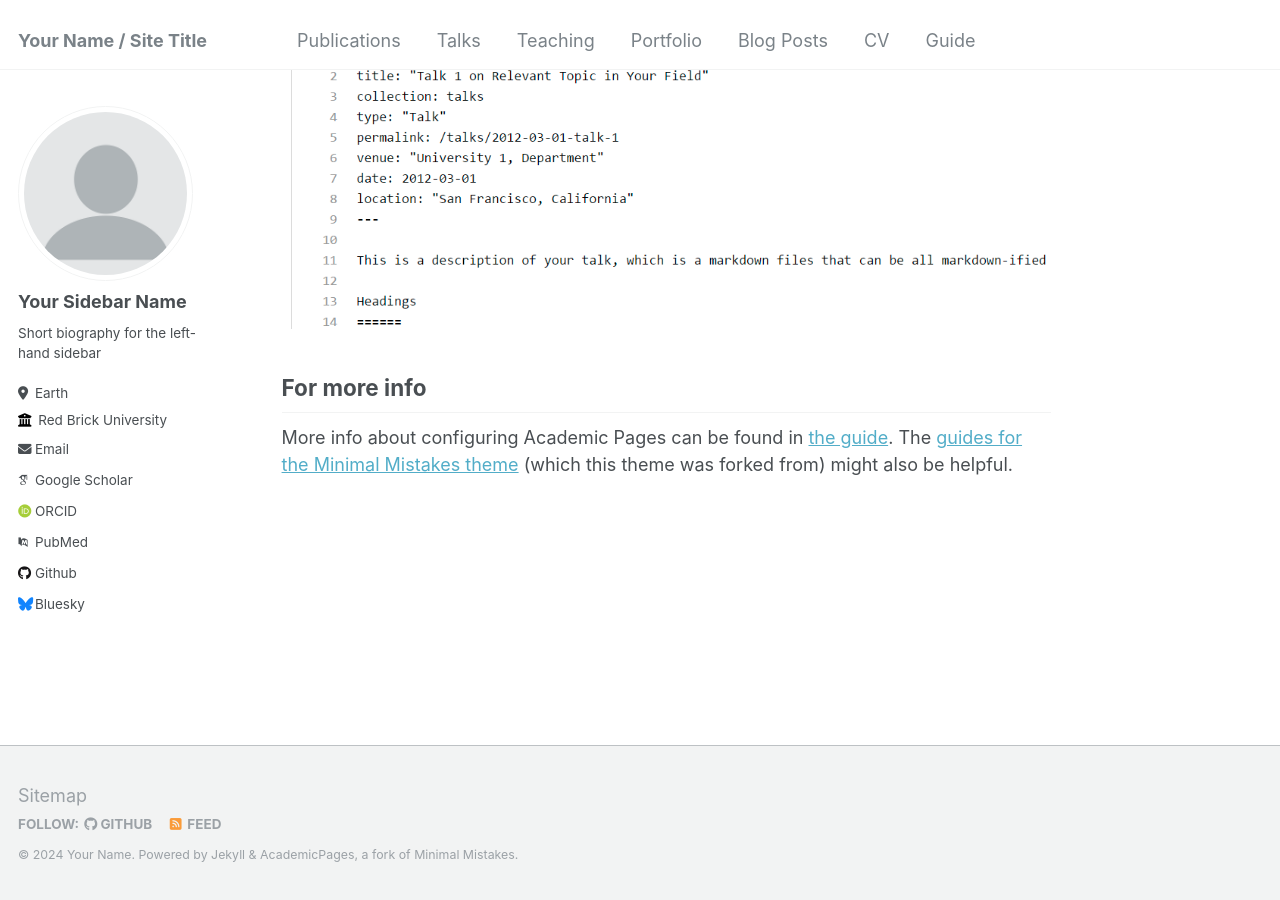
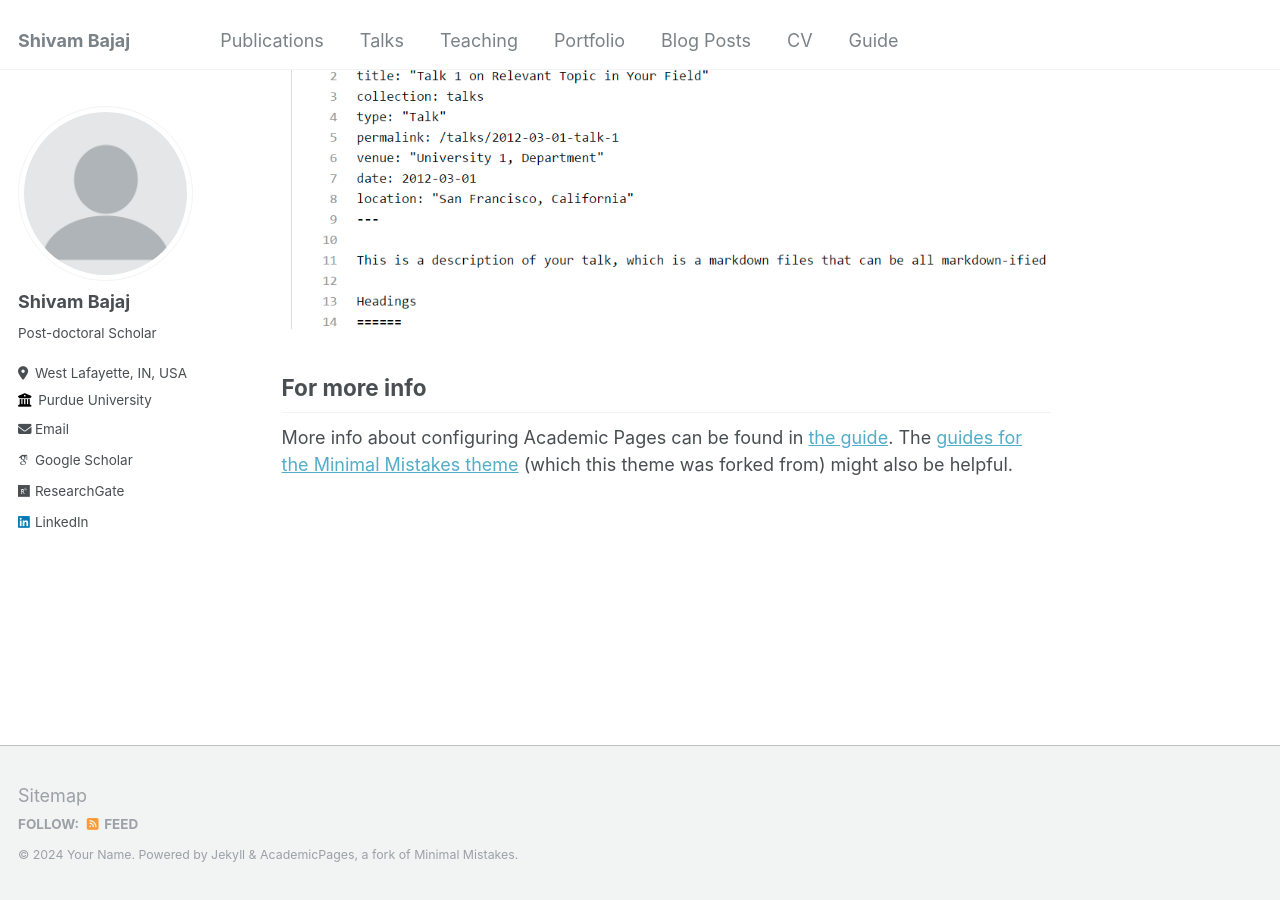
Before and after one commit to shivambajaj08/shivambajaj08.github.io, a Jekyll site: the page built from _pages/about.md, in a window 1280 px wide and 900 px high, scrolled down 2660 px. Built offline with Jekyll 4.4.1, drawn with Linux system fonts in a browser that asks for light colours; some web fonts are replaced.

Commit message:
Update _config.yml

```diff
--- a/_config.yml
+++ b/_config.yml
@@ -8,13 +8,13 @@
 
 # Basic Site Settings
 locale                   : "en-US"
-title                    : "Your Name / Site Title"
+title                    : "Shivam Bajaj"
 title_separator          : "-"
 name                     : &name "Your Name"
 description              : &description "personal description"
-url                      : https://academicpages.github.io # the base hostname & protocol for your site e.g. "https://mmistakes.github.io"
+url                      : https://shivambajaj08.github.io # the base hostname & protocol for your site e.g. "https://mmistakes.github.io"
 baseurl                  : "" # the subpath of your site, e.g. "/blog"
-repository               : "academicpages/academicpages.github.io"
+repository               : "shivambajaj08/shivambajaj08.github.io"
 
 # Site Author - The following control what appear as part of the author content on the side bar.
 #               If a field is blank the icon and link will not appear, otherwise it will be shown.
@@ -22,33 +22,33 @@ repository               : "academicpages/academicpages.github.io"
 author:
   # Biographic information
   avatar           : "profile.png"
-  name             : "Your Sidebar Name"
+  name             : "Shivam Bajaj"
   pronouns         : # example: "she/her"
-  bio              : "Short biography for the left-hand sidebar"
-  location         : "Earth"
-  employer         : "Red Brick University"
+  bio              : "Post-doctoral Scholar"
+  location         : "West Lafayette, IN, USA"
+  employer         : "Purdue University"
   uri              : # URL
-  email            : "none@example.org"
+  email            : "shivambajaj08@gmail.com"
 
   # Academic websites
   arxiv            : # URL - Update with the correct link to your profile
-  googlescholar    : "https://scholar.google.com/citations?user=PS_CX0AAAAAJ"
+  googlescholar    : "https://scholar.google.com/citations?user=zSn9PSEAAAAJ&hl=en"
   impactstory      : # URL
-  orcid            : "http://orcid.org/yourorcidurl"
+  orcid            : #"http://orcid.org/yourorcidurl"
   semantic         : # URL
-  pubmed           : "https://www.ncbi.nlm.nih.gov/pubmed/?term=john+snow"
-  researchgate     : # URL
+  pubmed           : #"https://www.ncbi.nlm.nih.gov/pubmed/?term=john+snow"
+  researchgate     : "https://www.researchgate.net/profile/Shivam-Bajaj"
 
   # Repositories and software development
   bitbucket        : # Username - Update with your username on the site
   codepen          : # Username
   dribbble         : # Username
-  github           : "academicpages"
+  github           : #"academicpages"
   kaggle           : # Username
   stackoverflow    : # User number or user number and name (i.e., use "1" or "1/jeff-atwood")
 
   # Social media
-  bluesky          : "bsky.app" # Replace this with you Bluesky username
+  bluesky          : #"bsky.app" # Replace this with you Bluesky username
   facebook         : # Username
   flickr           : # Username
   foursquare       : # Username
@@ -57,7 +57,7 @@ author:
   keybase          : # Username
   instagram        : # Username
   lastfm           : # Username
-  linkedin         : # Username
+  linkedin         : "https://www.linkedin.com/in/shivam-bajaj-472b06112/"
   mastodon         : # URL
   medium           : # URL
   pinterest        : # Username
```
